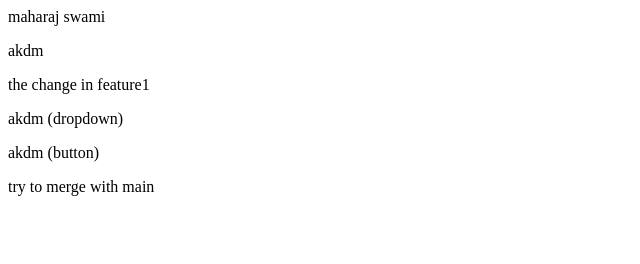
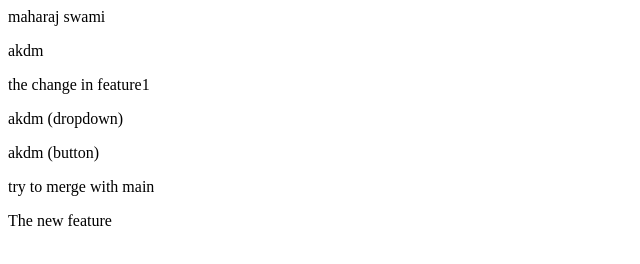
Before and after one commit to gohildharmik/FromLocalRepo, a plain HTML site: page index.html in a window 1280 px wide. Shown: the whole page, without its empty margins (0-640 px from the left). Drawn offline with Linux system fonts and the light colour scheme.

Commit message:
The new feature

```diff
--- a/index.html
+++ b/index.html
@@ -4,3 +4,4 @@
 <p>akdm (dropdown)</p>
 <p>akdm (button)</p>
 <p>try to merge with main</p>
+<a>The new feature</a>
```
